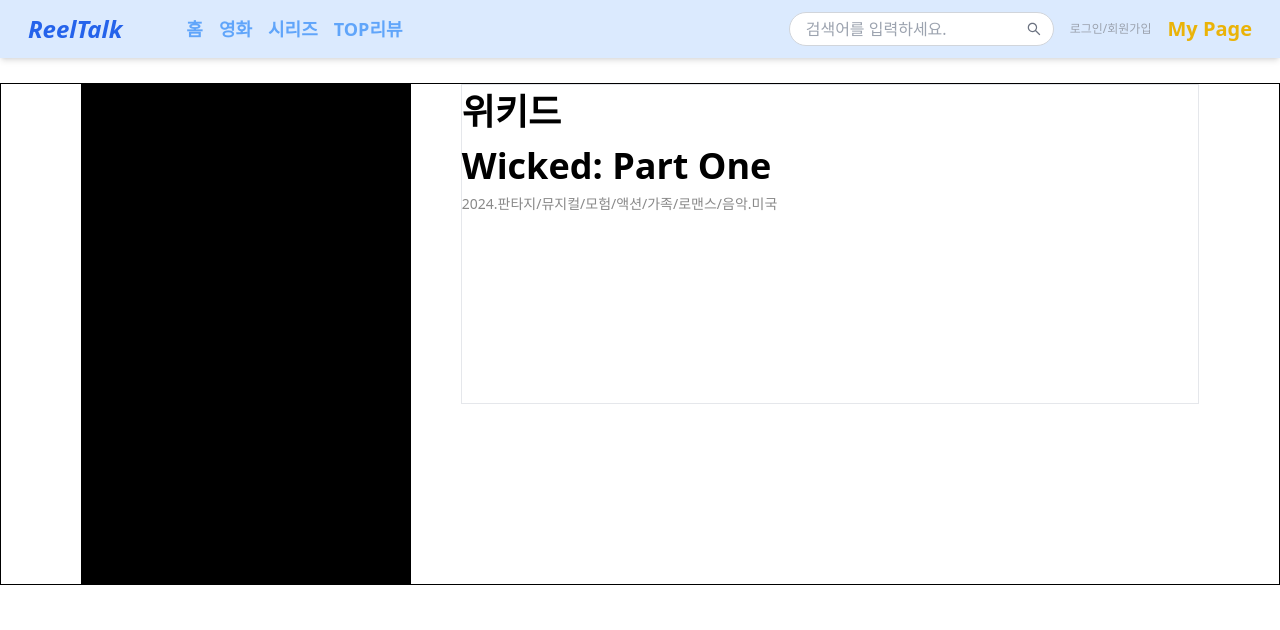
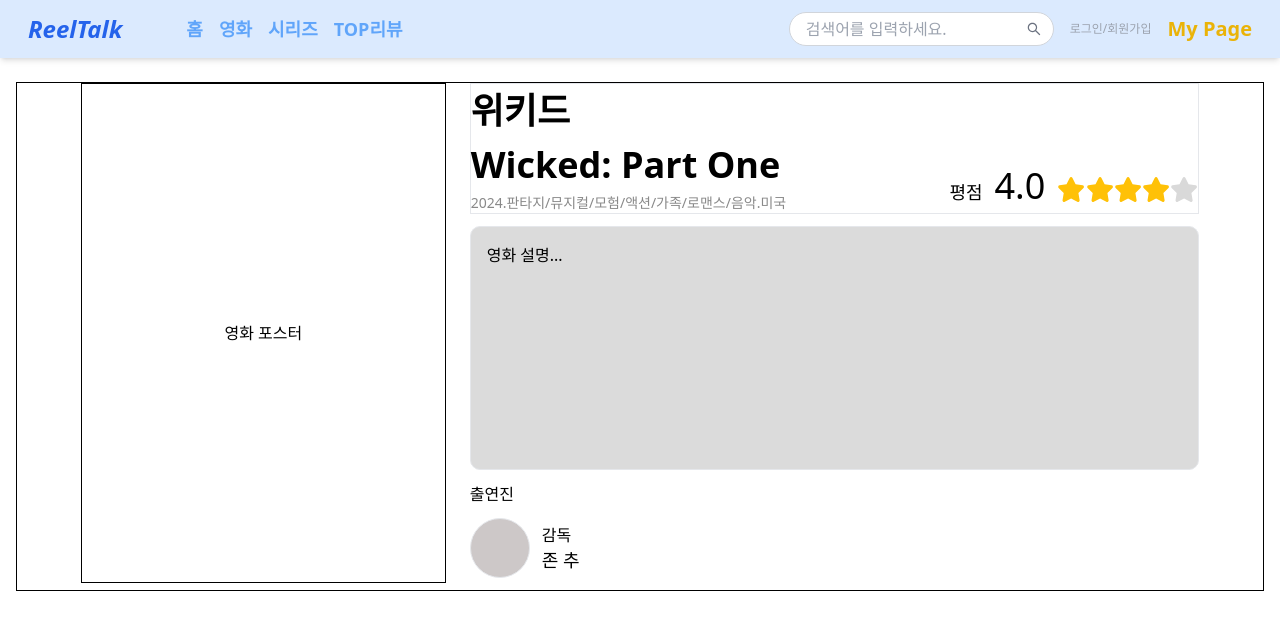
Before and after one commit to TEAM-ALOM/reeltalk-fe, a Next.js app: page /movies-detail in a window 1280 px wide. Shown: the top 630 px of the page. Built offline with nearby package versions, Linux system fonts and the light colour scheme.

Commit message:
영화 상세정보 부분

```diff
--- /dev/null
+++ b/app/components/icons.tsx
@@ -0,0 +1,19 @@
+"use client";
+
+import styled from "styled-components";
+import { FontAwesomeIcon } from "@fortawesome/react-fontawesome";
+import {faStar} from "@fortawesome/free-solid-svg-icons";
+
+interface  StarIconI {
+    color?: string;
+    size?: string;
+}
+
+const StartStyle = styled(FontAwesomeIcon)<StarIconI>`
+color: ${(props) => props.color || "#FFC107"};
+font-size: ${(props) => props.size || "20px"};
+`;
+
+export const StarIcon = ({color= "#FFC107", size="20px"} : StarIconI) => (
+    <StartStyle icon={faStar} color={color} size={size}/>
+);
--- a/app/movies-detail/page.tsx
+++ b/app/movies-detail/page.tsx
@@ -1,17 +1,19 @@
+import { StarIcon } from "../components/icons";
+
 export default function MoviesDetail() {
 
     return (
-        <main className="flex flex-col justify-center items-center">
+        <main className="flex flex-col justify-center items-center w-full px-4">
 
             {/* 영화 상세 정보*/}
-            <div className="w-full h-* border border-3 border-black mt-[25px] flex justify-between pl-[80px] pr-[80px]">
+            <div className="w-full h-full max-w-[1400px] min-h-[300px] lg:min-h-[500px] border border-3 border-black mt-6 flex flex-col lg:flex-row justify-between pl-6 lg:px-16">
                 {/* 영화 포스터*/}
-                <div className="w-[500px] h-[500px] bg-black"></div>
+                <div className="w-full lg:w-1/3 aspect-[2/3] max-h-[500px] max-w-[370px] h-auto border border-5 border-black flex items-center justify-center">영화 포스터</div>
 
                 {/* 영화 정보*/}
-                <div className="w-full h-[320px] ml-[50px] border border-3 border-red">
+                <div className="w-full lg:w-2/3 flex flex-col ml-0 lg:ml-6 space-y-3">
 
-                    <div>
+                    <div className="flex flex-col lg:flex-row justify-between w-full border">
                         {/* 제목 및 장르*/}
                         <div>
                             <div className="text-[36px] font-bold">위키드</div>
@@ -21,15 +23,44 @@
 
 
                         {/* 평점 */}
-                        <div></div>
+                        <div className="flex items-baseline space-x-3 mt-4 lg:mt-0 lg:self-end">
+                            <div className="text-[18px]">평점</div>
+                            <div className="text-[36px]">4.0</div>
+                            <div className="h-50 w-50">
+                                <StarIcon color="#FFC107" size="25px"/>
+                                <StarIcon color="#FFC107" size="25px"/>
+                                <StarIcon color="#FFC107" size="25px"/>
+                                <StarIcon color="#FFC107" size="25px"/>
+                                <StarIcon color="#D9D9D9" size="25px"/>
+                            </div>
+                        </div>
                     </div>
 
                     {/* 영화 설명 박스 */}
-                    <div></div>
+                    <div className="bg-[#DBDBDB] h-auto min-h-[150px] lg:min-h-[244px] border rounded-[10px] p-4 mt-4">
+                        <span>영화 설명...</span>
+                    </div>
 
                     {/* 출연진 */}
-                    <div></div>
+                    <div>
+                        <span>출연진</span>
+                        <div className="flex space-x-12 my-3 overflow-x-auto whitespace-nowrap">
+
+                            {/*출연진 정보 동적 렌더링*/}
+                            <div className="flex space-x-3">
+                                {/*출연진 이미지, img로 바꿀 예정*/}
+                                <div className="bg-[#CDC8C8] w-[60px] h-[60px] border rounded-full"></div>
+                                {/*역할 및 이름*/}
+                                <div className="flex flex-col justify-center">
+                                    <span className="text-[16px]">감독</span>
+                                    <span className="text-[18px]">존 추</span>
+                                </div>
+                            </div>
+
+                        </div>
+                    </div>
                 </div>
+
             </div>
 
             {/* 리뷰 talk*/}
```
Also changed, not shown: package.json (+6 -1 lines), 1 other file (tests, documents, lock files or other folders).
